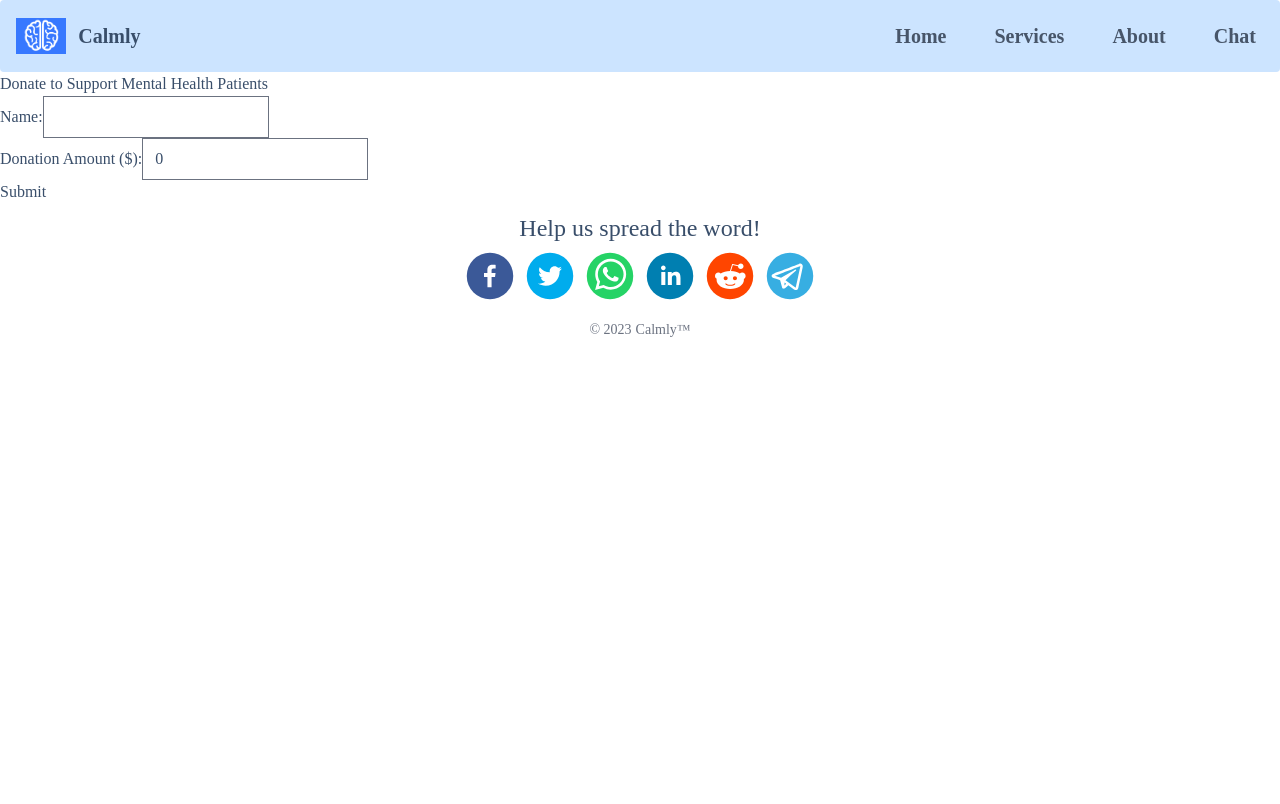
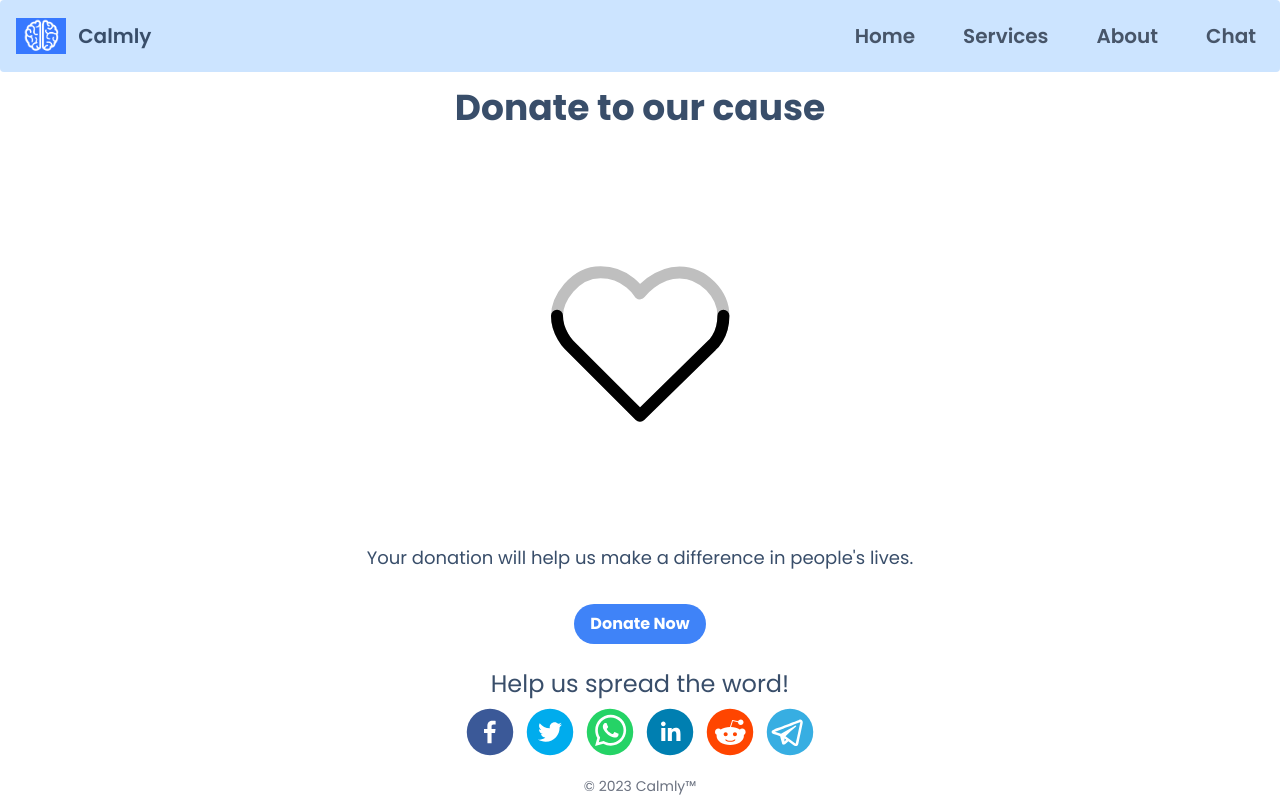
Before and after one commit to adarshanand67/Calmly, a React (Vite) app: page /Donate in a window 1280 px wide. Built offline with nearby package versions, Linux system fonts and the light colour scheme.

Commit message:
Added donate page

```diff
--- a/src/index.css
+++ b/src/index.css
@@ -10,10 +10,10 @@ body {
 
 .hide-scrollbar::-webkit-scrollbar {
   display: none;
-}
+}x
 
 * {
-  font-family: "Fuzzy Bubbles", cursive;
+  /* font-family: "Fuzzy Bubbles", cursive; */
   /* font-family: 'Trebuchet MS', 'Lucida Sans Unicode', 'Lucida Grande', 'Lucida Sans', Arial, sans-serif; */
 }
 
--- a/src/pages/Donate.jsx
+++ b/src/pages/Donate.jsx
@@ -1,49 +1,31 @@
-import React, { useState } from "react";
+import Lottie from "lottie-react";
+import React from "react";
+import heart from "../animation/heart.json";
 
 const Donate = () => {
-  const [donationAmount, setDonationAmount] = useState(0);
-  const [donorName, setDonorName] = useState("");
-
-  const handleDonationAmount = (event) => {
-    setDonationAmount(event.target.value);
-  };
-
-  const handleDonorName = (event) => {
-    setDonorName(event.target.value);
-  };
-
-  const handleSubmit = (event) => {
-    event.preventDefault();
-    console.log(`Donation of $${donationAmount} received from ${donorName}`);
-  };
-
   return (
-    <form onSubmit={handleSubmit}>
-      <h2>Donate to Support Mental Health Patients</h2>
-      <div>
-        <label>
-          Name:
-          <input
-            type="text"
-            value={donorName}
-            onChange={handleDonorName}
-            required
-          />
-        </label>
+    <>
+      <div className="container mx-auto p-4">
+        <h1 className="mb-4 text-center text-4xl font-bold">
+          Donate to our cause
+        </h1>
+        <div className="mx-auto flex w-2/3 justify-center">
+          <Lottie animationData={heart} />
+        </div>
+        <p className="mb-8 text-center text-lg">
+          Your donation will help us make a difference in people's lives.
+        </p>
+        <div className="flex justify-center">
+          <a
+            href="https://rzp.io/l/a6xgGOzR8u"
+            target="_blank"
+            className="rounded-full bg-blue-500 py-2 px-4 font-bold text-white hover:bg-blue-700"
+          >
+            Donate Now
+          </a>
+        </div>
       </div>
-      <div>
-        <label>
-          Donation Amount ($):
-          <input
-            type="number"
-            value={donationAmount}
-            onChange={handleDonationAmount}
-            required
-          />
-        </label>
-      </div>
-      <button type="submit">Submit</button>
-    </form>
+    </>
   );
 };
 
--- a/src/pages/Services.jsx
+++ b/src/pages/Services.jsx
@@ -4,6 +4,8 @@ import heromedi from "../animation/heromedi.json";
 import sukh from "../animation/sukh.json";
 import thoughts from "../animation/Thoughts.json";
 import HomeSection from "../components/HomeSection";
+import Crown from "../animation/crown.json";
+import heart from "../animation/heart.json";
 
 const Services = () => {
   return (
@@ -43,6 +45,15 @@ const Services = () => {
         link="/Quote"
         buttonText="Get Inspired"
       />
+
+      {/* Donate */}
+      <HomeSection
+        animationData={heart}
+        title="Donate"
+        description="We are a non-profit organization and we rely on donations to keep our services free. If you would like to donate, please click the button below."
+        link="/Donate"
+        buttonText="Donate"
+      />
     </>
   );
 };
```
